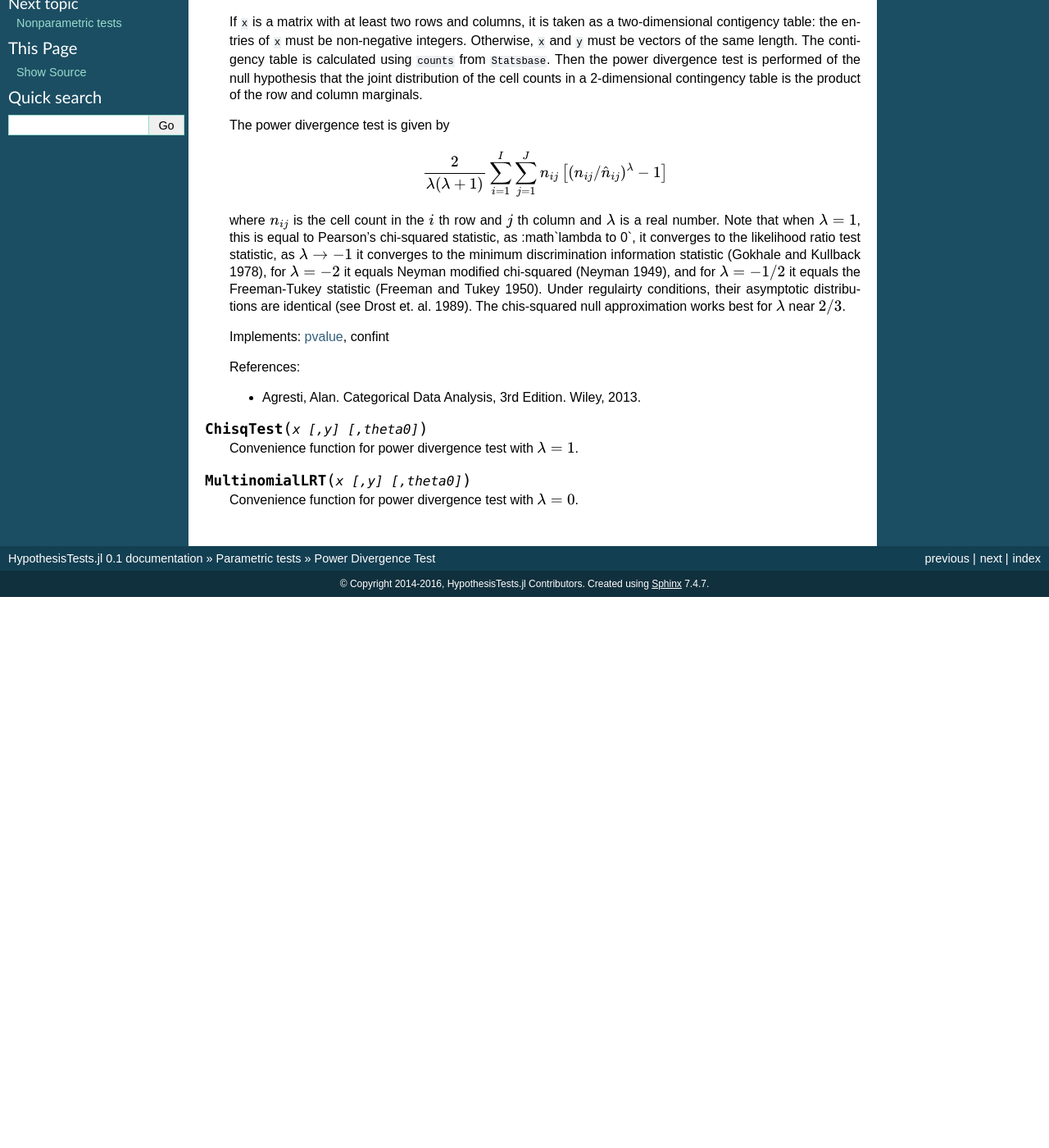
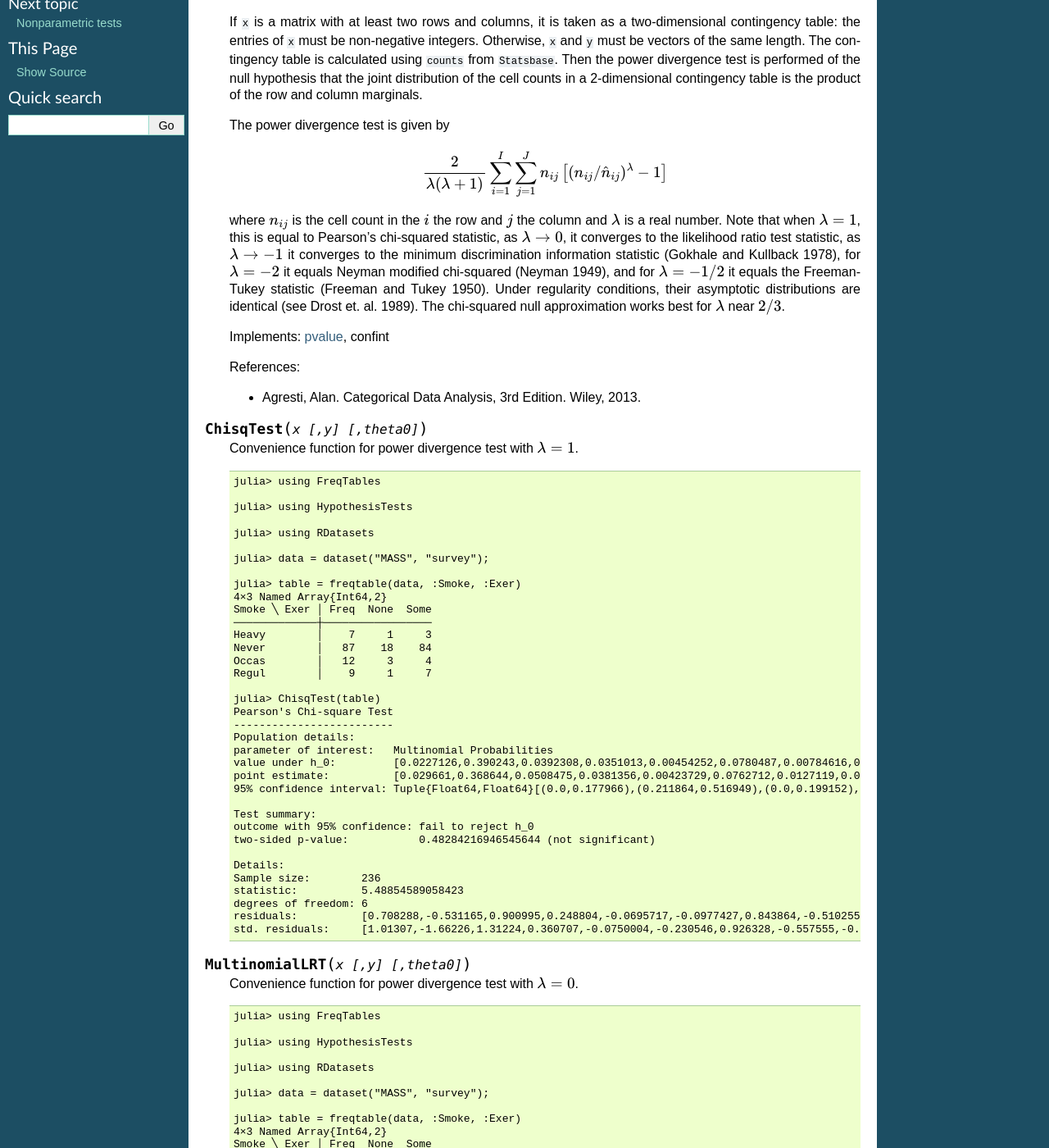
Before and after one commit to JuliaStats/HypothesisTests.jl, a Sphinx documentation site: the page built from doc/parametric/power_divergence_test.rst, in a window 1280 px wide and 1400 px high, scrolled down 208 px. Shown: the whole window at 82% size. Built offline with Sphinx 7.4.7, drawn with Linux system fonts in a browser that asks for light colours; formulas are drawn with MathJax 3; pages that are not in the unit, such as notebooks, are missing from menus; before the commit the page ends 936 px from its top, so only the background shows below that; some of the changed text lies outside the part shown.

Commit message:
added example usage of ChiSqTest and MultinomialLRT, fixed typos

```diff
--- a/doc/parametric/power_divergence_test.rst
+++ b/doc/parametric/power_divergence_test.rst
@@ -10,8 +10,8 @@
     those in ``theta0``, or are all equal if ``theta0`` is not given.
 
     If ``x`` is a matrix with at least two rows and columns, it is taken as a two-dimensional
-    contigency table: the entries of ``x`` must be non-negative integers. Otherwise, ``x``
-    and ``y`` must be vectors of the same length. The contigency table is calculated using
+    contingency table: the entries of ``x`` must be non-negative integers. Otherwise, ``x``
+    and ``y`` must be vectors of the same length. The contingency table is calculated using
     ``counts`` from ``Statsbase``. Then the power divergence test is performed of the null
     hypothesis that the joint distribution of the cell counts in a 2-dimensional contingency
     table is the product of the row and column marginals.
@@ -22,12 +22,12 @@
 
       \dfrac{2}{\lambda(\lambda+1)}\sum_{i=1}^I \sum_{j=1}^J n_{ij}\left[(n_{ij}/\hat{n}_{ij})^\lambda -1\right]
 
-    where :math:`n_{ij}` is the cell count in the :math:`{i}` th row and :math:`{j}` th column and :math:`\lambda` is a real number.
-    Note that when :math:`\lambda = 1`, this is equal to Pearson's chi-squared statistic, as :math`\lambda \to 0`, it converges
+    where :math:`n_{ij}` is the cell count in the :math:`{i}` the row and :math:`{j}` the column and :math:`\lambda` is a real number.
+    Note that when :math:`\lambda = 1`, this is equal to Pearson's chi-squared statistic, as :math:`\lambda \to 0`, it converges
     to the likelihood ratio test statistic, as :math:`\lambda \to -1` it converges to the minimum discrimination information
     statistic (Gokhale and Kullback 1978), for :math:`\lambda=-2` it equals Neyman modified chi-squared (Neyman 1949), and for
-    :math:`\lambda=-1/2` it equals the Freeman-Tukey statistic (Freeman and Tukey 1950). Under regulairty conditions, their
-    asymptotic distributions are identical (see Drost et. al. 1989). The chis-squared null approximation works best for
+    :math:`\lambda=-1/2` it equals the Freeman-Tukey statistic (Freeman and Tukey 1950). Under regularity conditions, their
+    asymptotic distributions are identical (see Drost et. al. 1989). The chi-squared null approximation works best for
     :math:`\lambda` near :math:`{2/3}`.
 
     Implements: :ref:`pvalue<pvalue>`, :ref:`confint<confint>`
@@ -41,6 +41,84 @@
 
     Convenience function for power divergence test with :math:`\lambda=1`.
 
+    .. code-block:: none
+
+        julia> using FreqTables
+
+        julia> using HypothesisTests
+
+        julia> using RDatasets
+
+        julia> data = dataset("MASS", "survey");
+
+        julia> table = freqtable(data, :Smoke, :Exer)
+        4×3 Named Array{Int64,2}
+        Smoke ╲ Exer │ Freq  None  Some
+        ─────────────┼─────────────────
+        Heavy        │    7     1     3
+        Never        │   87    18    84
+        Occas        │   12     3     4
+        Regul        │    9     1     7
+
+        julia> ChisqTest(table)
+        Pearson's Chi-square Test
+        -------------------------
+        Population details:
+        parameter of interest:   Multinomial Probabilities
+        value under h_0:         [0.0227126,0.390243,0.0392308,0.0351013,0.00454252,0.0780487,0.00784616,0.00702025,0.0193551,0.332555,0.0334315,0.0299124]
+        point estimate:          [0.029661,0.368644,0.0508475,0.0381356,0.00423729,0.0762712,0.0127119,0.00423729,0.0127119,0.355932,0.0169492,0.029661]
+        95% confidence interval: Tuple{Float64,Float64}[(0.0,0.177966),(0.211864,0.516949),(0.0,0.199152),(0.0,0.186441),(0.0,0.152542),(0.0,0.224576),(0.0,0.161017),(0.0,0.152542),(0.0,0.161017),(0.199153,0.504237),(0.0,0.165254),(0.0,0.177966)]
+
+        Test summary:
+        outcome with 95% confidence: fail to reject h_0
+        two-sided p-value:           0.48284216946545644 (not significant)
+
+        Details:
+        Sample size:        236
+        statistic:          5.48854589058423
+        degrees of freedom: 6
+        residuals:          [0.708288,-0.531165,0.900995,0.248804,-0.0695717,-0.0977427,0.843864,-0.510255,-0.733561,0.622746,-1.38483,-0.0223272]
+        std. residuals:     [1.01307,-1.66226,1.31224,0.360707,-0.0750004,-0.230546,0.926328,-0.557555,-0.982466,1.82488,-1.8886,-0.0303099]
+
 .. function:: MultinomialLRT(x [,y] [,theta0])
 
     Convenience function for power divergence test with :math:`\lambda=0`.
+
+    .. code-block:: none
+
+        julia> using FreqTables
+
+        julia> using HypothesisTests
+
+        julia> using RDatasets
+
+        julia> data = dataset("MASS", "survey");
+
+        julia> table = freqtable(data, :Smoke, :Exer)
+        4×3 Named Array{Int64,2}
+        Smoke ╲ Exer │ Freq  None  Some
+        ─────────────┼─────────────────
+        Heavy        │    7     1     3
+        Never        │   87    18    84
+        Occas        │   12     3     4
+        Regul        │    9     1     7
+
+        julia> MultinomialLRT(table)
+        Multinomial Likelihood Ratio Test
+        ---------------------------------
+        Population details:
+        parameter of interest:   Multinomial Probabilities
+        value under h_0:         [0.0227126,0.390243,0.0392308,0.0351013,0.00454252,0.0780487,0.00784616,0.00702025,0.0193551,0.332555,0.0334315,0.0299124]
+        point estimate:          [0.029661,0.368644,0.0508475,0.0381356,0.00423729,0.0762712,0.0127119,0.00423729,0.0127119,0.355932,0.0169492,0.029661]
+        95% confidence interval: Tuple{Float64,Float64}[(0.0,0.177966),(0.211864,0.516949),(0.0,0.199152),(0.0,0.186441),(0.0,0.152542),(0.0,0.224576),(0.0,0.161017),(0.0,0.152542),(0.0,0.161017),(0.199153,0.504237),(0.0,0.165254),(0.0,0.177966)]
+
+        Test summary:
+        outcome with 95% confidence: fail to reject h_0
+        two-sided p-value:           0.4457935354971526 (not significant)
+
+        Details:
+        Sample size:        236
+        statistic:          5.8014667453476925
+        degrees of freedom: 6
+        residuals:          [0.708288,-0.531165,0.900995,0.248804,-0.0695717,-0.0977427,0.843864,-0.510255,-0.733561,0.622746,-1.38483,-0.0223272]
+        std. residuals:     [1.01307,-1.66226,1.31224,0.360707,-0.0750004,-0.230546,0.926328,-0.557555,-0.982466,1.82488,-1.8886,-0.0303099]
```
